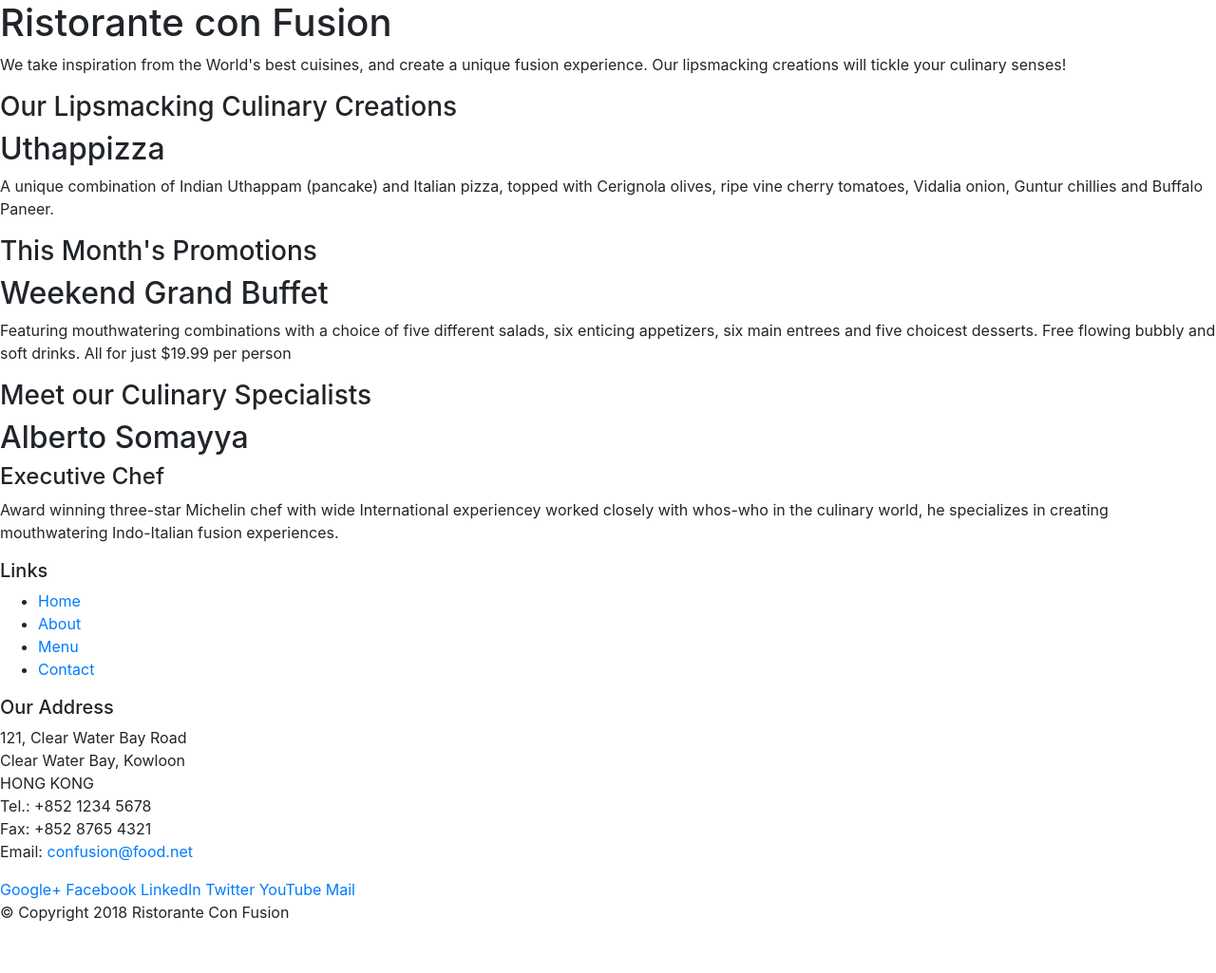
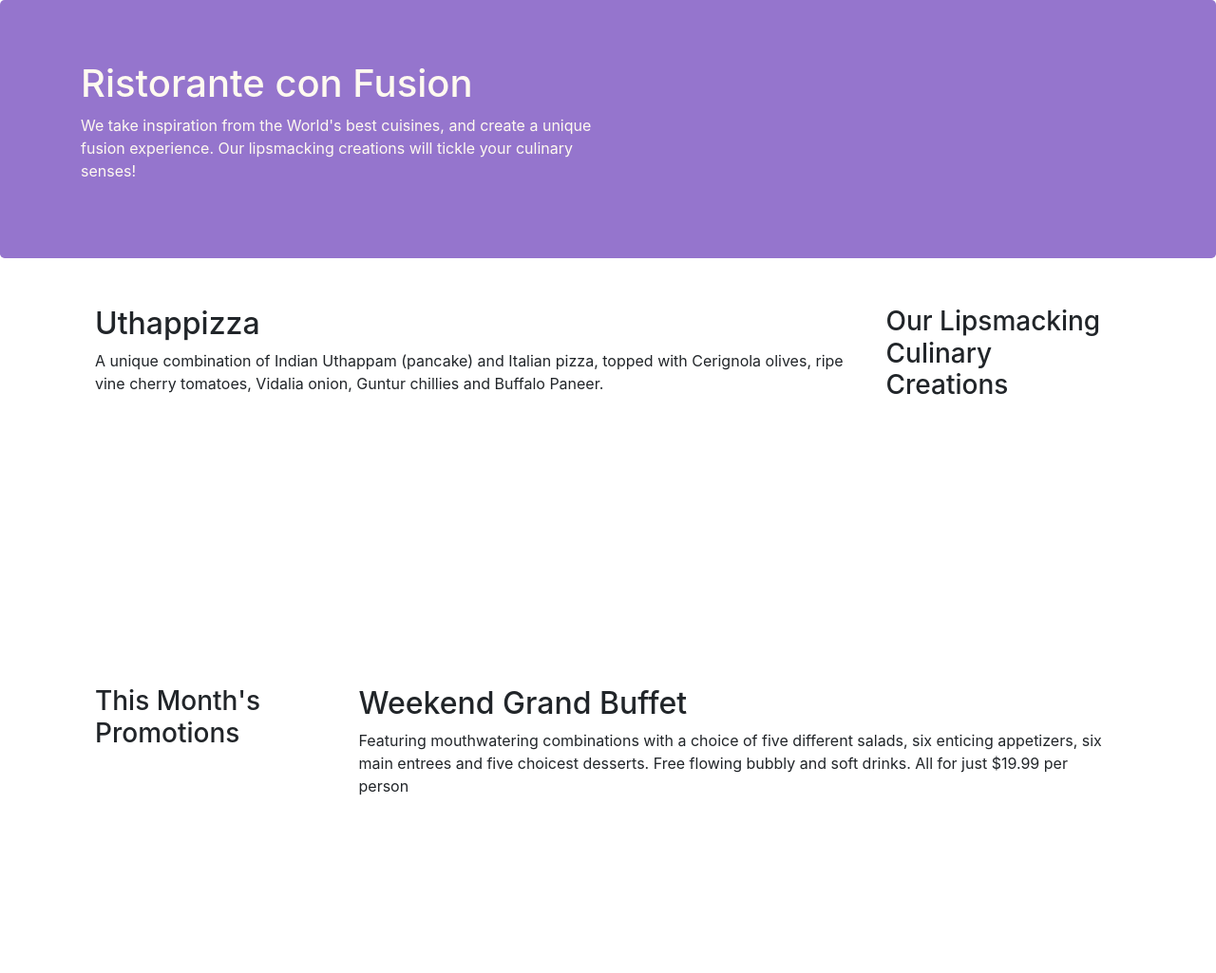
Before and after one commit to Gareeeb7/frontend_devops, a website: page index.html in a window 1280 px wide. Shown: the top 1025 px of the page at 95% size. Before the commit the page ends 989 px from the top, so only its background shows below. Drawn offline with nearby package versions, Linux system fonts and the light colour scheme.

Commit message:
modified 27 jun

```diff
--- /dev/null
+++ b/css/style.css
@@ -0,0 +1,31 @@
+.row-headr{
+    margin: 0px;
+    padding: 0px;
+}
+
+.row-content{
+    margin: 0px;
+    padding: 50px 0px 50px 0px;
+    min-height: 400px;
+}
+
+.footer{
+    background-color: #D1C4E9;
+    margin: 0px;
+    padding: 20px 0px 20px 0px;
+}
+
+.jumbotron{
+
+    padding: 70pc 300x 70px,30px;
+    margin: 0px auto;
+    background: #9575CD;
+    color: floralwhite;
+}
+
+.address{
+    font-size: 80%;
+    margin: opx;
+    color: black;
+
+}
--- a/index.html
+++ b/index.html
@@ -9,51 +9,52 @@
 
         <!-- Bootstrap CSS -->
         <link rel="stylesheet" href="node_modules/bootstrap/dist/css/bootstrap.min.css">
+        <link rel="stylesheet" href="css/style.css">
     <title>Ristorante Con Fusion</title>
 </head>
 
 <body>
 
-    <header>
-        <div>
-            <div>
-                <div>
+    <header class="jumbotron" >
+        <div class="container">
+            <div class="row row-header">
+                <div class="col-12 col-sm-6">
                     <h1>Ristorante con Fusion</h1>
                     <p>We take inspiration from the World's best cuisines, and create a unique fusion experience. Our lipsmacking creations will tickle your culinary senses!</p>
                 </div>
-                <div>
+                <div class="col-12 col-sm">
                 </div>
             </div>
         </div>
     </header>
 
-    <div>
-        <div>
-            <div>
+    <div class="container">
+        <div class="row row-content align-iitems-center">
+            <div class="col-12 col-sm-4 order-sm-last col-md-3">
                 <h3>Our Lipsmacking Culinary Creations</h3>
             </div>
-            <div>
+            <div class="col col-sm order-sm-first col-md">
                 <h2>Uthappizza</h2>
                 <p>A unique combination of Indian Uthappam (pancake) and Italian pizza, topped with Cerignola olives, ripe vine cherry tomatoes, Vidalia onion, Guntur chillies and Buffalo Paneer.</p>
             </div>
         </div>
 
 
-        <div>
-            <div>
+        <div class="row row-content align-iitems-center">
+            <div class="col-12 col-sm-4 col-md-3">
                 <h3>This Month's Promotions</h3>
             </div>
-            <div>
+            <div class="col col-sm col-md">
                 <h2>Weekend Grand Buffet</h2>
                 <p>Featuring mouthwatering combinations with a choice of five different salads, six enticing appetizers, six main entrees and five choicest desserts. Free flowing bubbly and soft drinks. All for just $19.99 per person </p>
             </div>
         </div>
 
-        <div>
-            <div>
+        <div class="row row-content align-iitems-center">
+            <div class="col-12 col-sm-4 order-sm-last col-md-3">
                 <h3>Meet our Culinary Specialists</h3>
             </div>
-            <div>
+            <div class="col col-sm order-sm-first col-md">
                 <h2>Alberto Somayya</h2>
                 <h4>Executive Chef</h4>
                 <p>Award winning three-star Michelin chef with wide International experiencey worked closely with whos-who in the culinary world, he specializes in creating mouthwatering Indo-Italian fusion experiences. </p>
@@ -61,19 +62,19 @@
         </div>
     </div>
 
-    <footer>
-        <div>
-            <div>
-                <div>
+    <footer class="footer">
+        <div class="container">
+            <div class="row">
+                <div class="col-4 offset-1 col-sm-2">
                     <h5>Links</h5>
-                    <ul>
+                    <ul class="list-unstyled">
                         <li><a href="#">Home</a></li>
                         <li><a href="#">About</a></li>
                         <li><a href="#">Menu</a></li>
                         <li><a href="#">Contact</a></li>
                     </ul>
                 </div>
-                <div>
+                <div class="col-7 col-sm-5">
                     <h5>Our Address</h5>
                     <address>
 		              121, Clear Water Bay Road<br>
@@ -84,8 +85,8 @@
 		              Email: <a href="mailto:confusion@food.net">confusion@food.net</a>
 		           </address>
                 </div>
-                <div>
-                    <div>
+                <div class="col-12 col-sm-4 align-self-center">
+                    <div class="text-center">
                         <a href="http://google.com/+">Google+</a>
                         <a href="http://www.facebook.com/profile.php?id=">Facebook</a>
                         <a href="http://www.linkedin.com/in/">LinkedIn</a>
@@ -95,8 +96,8 @@
                     </div>
                 </div>
            </div>
-           <div>
-                <div>
+           <div class="row justify-content-center">
+                <div class="col-auto">
                     <p>© Copyright 2018 Ristorante Con Fusion</p>
                 </div>
            </div>
```
